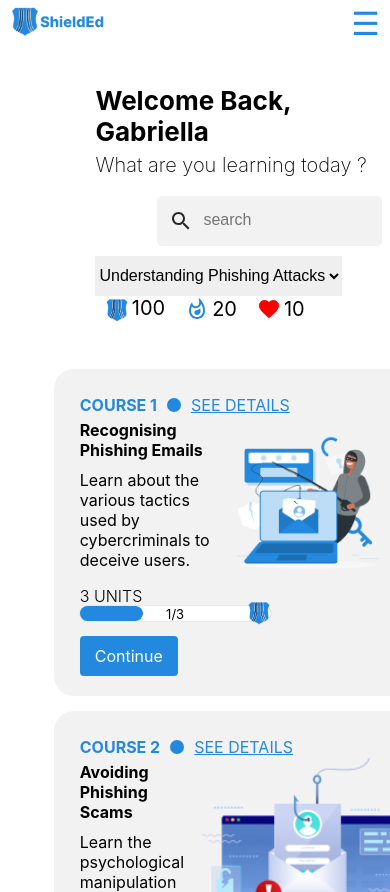
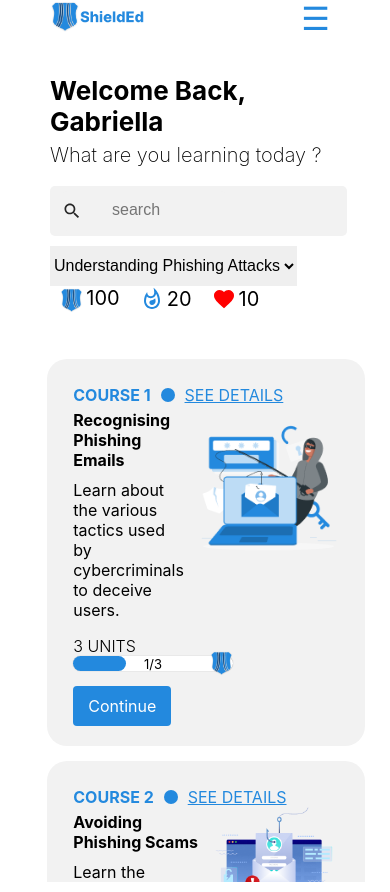
Before and after one commit to TimiDev19/ShieldEd, a React (Create React App) app: page / in a window 390 px wide. Built offline with nearby package versions, Linux system fonts and the light colour scheme; a web font is replaced by a local one.

Commit message:
searchBar fixes

```diff
--- a/src/pages/Dashboard.js
+++ b/src/pages/Dashboard.js
@@ -128,7 +128,7 @@ function Dashboard() {
                                         <h3>3 UNITS</h3>
                                     </div>
                                     <div className='bodyImage'>
-                                        <img src={card1} />
+                                        <img src={card1} className='card1img'/>
                                     </div>
                                 </div>
                                 <div className='progressBar'>
--- a/src/styles/Dashboard.css
+++ b/src/styles/Dashboard.css
@@ -232,459 +232,8 @@ body {
     padding: 20px 40px;
 }
 
-/*
-.contentHeader {
-    height: fit-content;
-    display: flex;
-    justify-content: space-between;
-    padding: 5px 20px;
-}
-
-.headerText h2 {
-    font-weight: 600;
-    font-size: 30px;
-    line-height: 34px;
-    font-family: inter;
-}
-
-.headerText h2 span {
-    color: #595959;
-    font-weight: 200;
-    font-size: 20px;
-    line-height: 24px;
-    font-family: inter;
-}
-
-.headerSearchbox {
-    height: 47px;
-    align-self: center;
-    width: 50%;
-    border-radius: 5px;
-    border: none;
-    background-color: #F2F2F2;
-}
-
-.headerHanger select{
-    width: 50%;
-}
-
-.headerSearchbox::placeholder {
-    padding-left: 20px;
-}
-
-.headerHanger {
-    height: 40px;
-    padding: 0 20px;
-    display: flex;
-    justify-content: space-between;
-}
-
-.headerHanger select {
-    border: none;
-    background-color: transparent;
-    font-size: 20px;
-}
-
-.gameCurrency {
-    display: flex;
-    align-self: center;
-    text-align: right;
-}
-
-.gameCurrency h4 {
-    padding: 10px;
-    font-weight: 400;
-    font-family: inter;
-    display: flex;
-    align-self: center;
-    font-size: 20px;
-}
-
-.gameCurrency h4 img {
-    height: 25px;
-    align-items: center;
-    align-self: center;
-    margin-top: 2px;
-    margin-right: 3px;
-}
-
-.gameCurrency h4 .icons {
-    font-size: larger;
-    padding-right: 3px;
-    color: #2389DE;
-}
-
-.gameCurrency h4 .icons-heart {
-    font-size: larger;
-    padding-right: 3px;
-    color: red;
-}
-
-.cardContainer {
-    display: flex;
-    height: 100vh;
-    overflow-y: hidden;
-}
-
-.leftCardBox {
-    height: 65vh;
-    width: 60%;
-    flex-direction: column;
-    overflow-y: scroll;
-    padding: 20px;
-    padding-left: 0;
-    margin-top: 5px;
-}
-
-.rightCardBox {
-    height: 65vh;
-    width: 40%;
-    overflow-y: scroll;
-    margin: 0;
-    padding: 0;
-    padding-top: 17px;
-    margin-top: 5px;
-    justify-content: end;
-}
-
-.card {
-    width: 80%;
-    margin: auto;
-    background-color: #F2F2F2;
-    height: fit-content;
-    border-radius: 20px;
-    display: flex;
-    flex-direction: column;
-    padding: 26px;
-    padding-bottom: 30px;
-    margin-bottom: 20px;
-    margin-left: 17px;
-}
-
-.cardHeader {
-    display: flex;
-    flex-direction: row;
-    height: 20px;
-    align-content: center;
-    width: fit-content;
-    justify-content: space-between;
-}
-
-.cardHeader h1 {
-    font-size: 18px;
-    align-self: center;
-    color: #2389DE;
-    padding-right: 10px;
-}
-
-.cardHeader a {
-    align-content: end;
-    color: #2389DE;
-    padding-left: 10px;
-}
-
-.bullet {
-    width: 14px;
-    height: 14px;
-    background-color: #2389DE;
-    border-radius: 50%;
-    align-self: center;
-}
-
-.cardBody {
-    width: 100%;
-    margin: auto;
-    height: fit-content;
-    display: flex;
-    justify-content: space-between;
-    padding-bottom: 0;
-}
-
-.progressBar {
-    height: 15px;
-    width: 60%;
-    background-color: white;
-    border-radius: 10px;
-    margin-top: 0;
-    padding-top: 0;
-    box-shadow: 0 0 .05rem gray;
-}
-
-.progress {
-    height: 15px;
-    width: 33%;
-    background-color: #2389DE;
-    border-radius: 10px;
-}
-
-.bodyText h4 {
-    margin: 0;
-    padding: 0;
-    padding-top: 5px;
-}
-
-.bodyText h3 {
-    font-weight: 300;
-    font-size: 16px;
-    padding-bottom: 0;
-    margin-bottom: 0;
-}
-
-.bodyImage img {
-    height: 150px;
+.contentNavbar {
     width: auto;
-}
-
-.cardButton {
-    margin-top: 25px;
-}
-
-.cardButton a {
-    padding: 10px 15px;
-    background-color: #2389DE;
-    border-radius: 4px;
-    text-decoration: none;
-    color: white;
-}
-
-
-.smallCard {
-    width: 85%;
-    margin-right: 0;
-    padding-right: 0;
-    background-color: #F2F2F2;
-    height: fit-content;
-    border-radius: 20px;
-    display: flex;
-    flex-direction: row;
-    padding: 26px;
-    padding-bottom: 30px;
-    margin-bottom: 20px;
-}
-
-.smallCardTextBox {
-    display: flex;
-    flex-direction: column;
-}
-
-.smallCardTextBox h2 {
-    font-size: 18px;
-    font-family: inter;
-}
-
-.smallCardTextBox p {
-    margin-top: 0;
-    align-self: center;
-}
-
-.smallCardTextBox a {
-    font-size: 14px;
-    padding: 5px 10px;
-    background-color: #2389DE;
-    border-radius: 5px;
-    color: white;
-    text-align: center;
-    width: fit-content;
-    text-decoration: none;
-}
-
-.smallCard img {
-    height: 100px;
-    align-self: center;
-}
-
-.smallCard .trophyImage {
-    height: 200px;
-    align-self: center;
-}
-
-.smallCardTextBox .smallCardLink {
-    color: #2389DE;
-    background-color: transparent;
-    padding-top: 30px;
-    text-decoration: underline;
-}
-
-
-.advertCard {
-    width: 85%;
-    margin-right: 0;
-    padding-right: 0;
-    background-color: #F2F2F2;
-    height: fit-content;
-    border-radius: 20px;
-    display: flex;
-    flex-direction: column;
-    padding: 26px;
-    padding-bottom: 30px;
-    margin-bottom: 20px;
-}
-
-.advertCardTextBox {
-    width: 95%;
-    margin-right: 5px;
-    align-self: center;
-    background-color: #0C304E;
-    color: #FFFFFF;
-    padding: 20px;
-    border-radius: 10px;
-}
-
-.advertCardTextBox h3 {
-    font-weight: lighter;
-}
-
-.advertLinks {
-    display: flex;
-    flex-direction: row;
-    justify-content: space-between;
-    color: #2389DE;
-    font-size: small;
-    margin-bottom: 40px;
-}
-
-.advertLinks a {
-    color: #2389DE;
-    text-decoration: none;
-    font-size: 14px;
-}
-
-.removeAdvert {
-    padding-top: 50px;
-    color: #2389DE;
-}
-
-.cardBody {
-    display: flex;
-    flex-direction: row;
-}
-
-@media (max-width: 1190px) {}
-
-.navbar {
-    display: none;
-    justify-content: space-between;
-    align-items: center;
-    padding: 5px 10px;
-}
-
-.logo img {
-    height: 2rem;
-    align-self: center;
-    justify-self: center;
-}
-
-.nav-links {
-    display: flex;
-    list-style: none;
-    margin: 0;
-    padding: 0;
-}
-
-.nav-links.open {
-    display: flex;
-    flex-direction: column;
-    background-color: #FFFFFF;
-    position: absolute;
-    top: 60px;
-    /* Adjust top position based on your navbar height */
-/*right: 0;
-    width: 100%;
-    text-align: center;
-}
-
-.nav-links li {
-    margin: 10px 6px;
-}
-
-.nav-links a {
-    display: flex;
-    color: #2389DE;
-    text-decoration: none;
-}
-
-.burger-menu {
-    display: none;
-    /* Hidden by default on larger screens */
-/* color: #2389DE;
-    font-size: 2rem;
-    cursor: pointer;
-    align-self: center;
-    justify-self: center;
-}
-
-/* Media query for smaller screens */
-/*@media screen and (max-width: 971px) {
-    .sidebar{
-        display: none;
-    }
-    .navbar{
-        display: flex;
-    }
-
-    .burger-menu {
-        display: block;
-        /* Display burger menu icon on smaller screens */
-/* }
-
-    .nav-links {
-        display: none;
-        /* Hide the nav links on smaller screens */
-/* }
-}
-
-@media (max-width: 1140px) {
-    .cardContainer{
-        display: flex;
-        flex-direction: column;
-    }
-    .leftCardBox{
-        width: 100%;
-        height: fit-content;
-    }
-    .rightCardBox{
-        width: 100%;
-        height: fit-content;
-    }
-    .card{
-        width: 80%;
-        margin: auto;
-    }
-}
-
-@media (max-width: 700px) {
-    body{
-        width: 100%;
-        overflow-x: hidden;
-    }
-    .cardContainer{
-        width: 100%;
-    }
-    .contentHeader {
-        height: fit-content;
-        display: flex;
-        flex-direction: column;
-        justify-content: space-between;
-        padding: 5px 20px;
-        margin-bottom: 15px;
-    }
-    .headerHanger{
-        flex-direction: column;
-        height: fit-content;
-    }
-    .headerSearchbox {
-        align-self: self-start;
-    }
-    .gameCurrency {
-        display: flex;
-        align-self: self-start;
-        text-align: right;
-    }
-}
-*/
-
-.contentNavbar {
-    width: 73.5vw;
     margin: auto;
     height: 150px;
     display: grid;
@@ -719,6 +268,8 @@ body {
 .searchBox .icons{
     align-self: center;
     color: #272727;
+    position: absolute;
+    width: 20px;
 }
 
 .searchBar{
@@ -737,11 +288,16 @@ body {
     border: none;
     background-color: #F2F2F2;
     border-radius: 5px;
-    padding: 5px 10px;
+    padding: 5px 25px;
+}
+
+.searchInput:active {
+    border: none;
 }
 
 .searchInput::placeholder{
     font-size: 16px;
+    padding: 25px;
 }
 
 .dropdownBox {
@@ -778,25 +334,6 @@ body {
     margin-top: 0;
 }
 
-/* .currencyBox .gameCurrency h4 .icons{
-    align-self: center;
-    margin-top: 10px;
-} */
-
-/* .gameCurrency {
-    display: flex;
-    align-self: center;
-    text-align: right;
-} */
-
-/* .gameCurrency h4 {
-    padding: 10px;
-    font-weight: 400;
-    font-family: inter;
-    display: flex;
-    align-self: center;
-    font-size: 20px;
-} */
 
 .gameCurrency h4 img {
     height: 25px;
@@ -960,12 +497,13 @@ body {
     margin-bottom: 0;
 }
 
-.bodyImage img:nth-child(1){
-    height: 180px;
+.bodyImage .card1img{
+    height: 170px;
+    width: auto;
 }
 
 .bodyImage img {
-    height: 150px;
+    height: 140px;
     width: auto;
 }
 
@@ -1167,10 +705,12 @@ right: 0;
     }
     .navbar{
         display: flex;
+        padding: 0px 50px;
     }
 
     .burger-menu {
         display: block;
+        padding-right: 10px;
         /* Display burger menu icon on smaller screens */
  }
 
@@ -1181,6 +721,9 @@ right: 0;
 }
 
 @media (max-width: 1140px) {
+    .contentNavbar{
+        padding: 0px 10px;
+    }
     .cardContainer{
         display: flex;
         flex-direction: column;
@@ -1204,6 +747,9 @@ right: 0;
         align-self: center;
         height: fit-content;
         overflow-y: visible;
+    }
+    .cardContainer::-webkit-scrollbar{
+        display: none;
     }
     .card{
         width: 80%;
@@ -1236,6 +782,14 @@ right: 0;
     .dropdownBox select{
         margin-top: 10px;
     }
+    .searchBox{
+        justify-self: flex-start;
+        align-self: flex-start;
+        width: 95%;
+    }
+    .searchBar{
+        width: 100%;
+    }
 }
 
 @media (max-width: 450px) {
```
